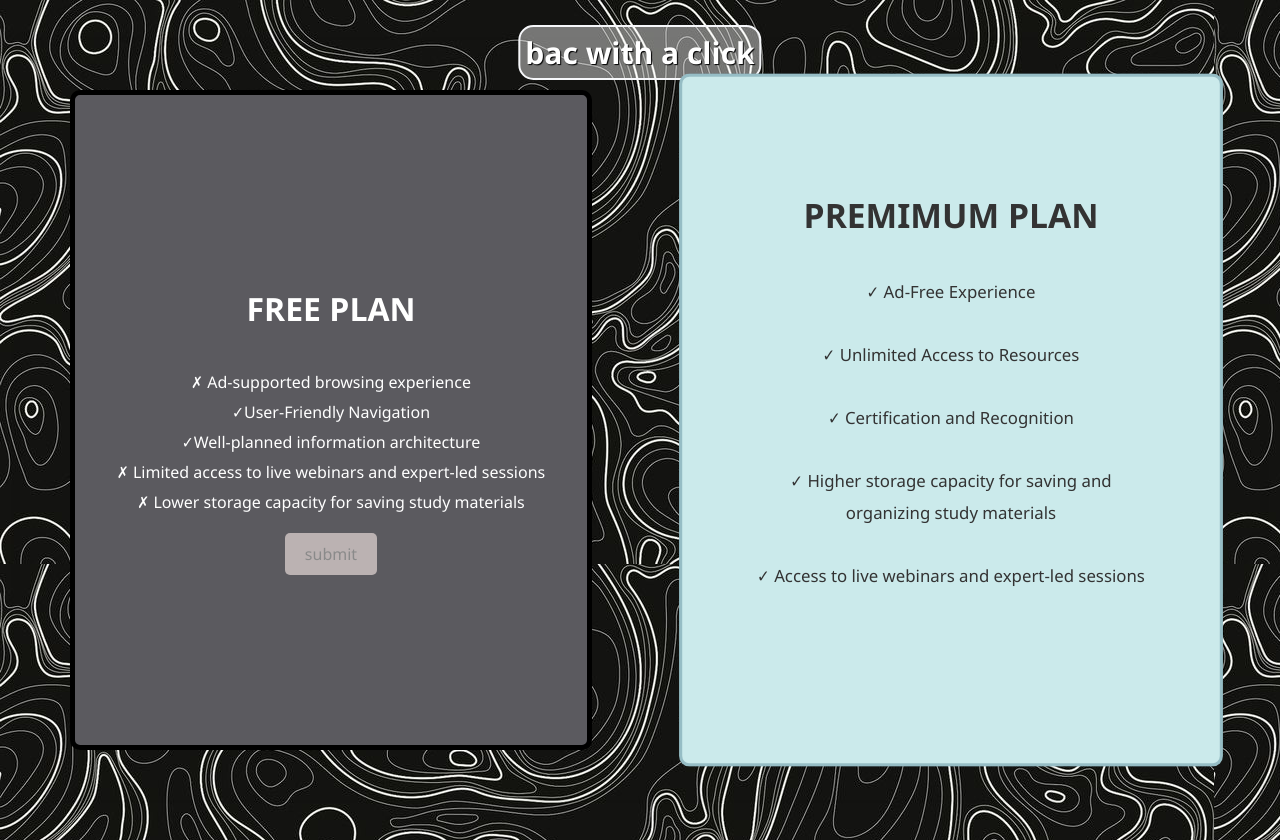
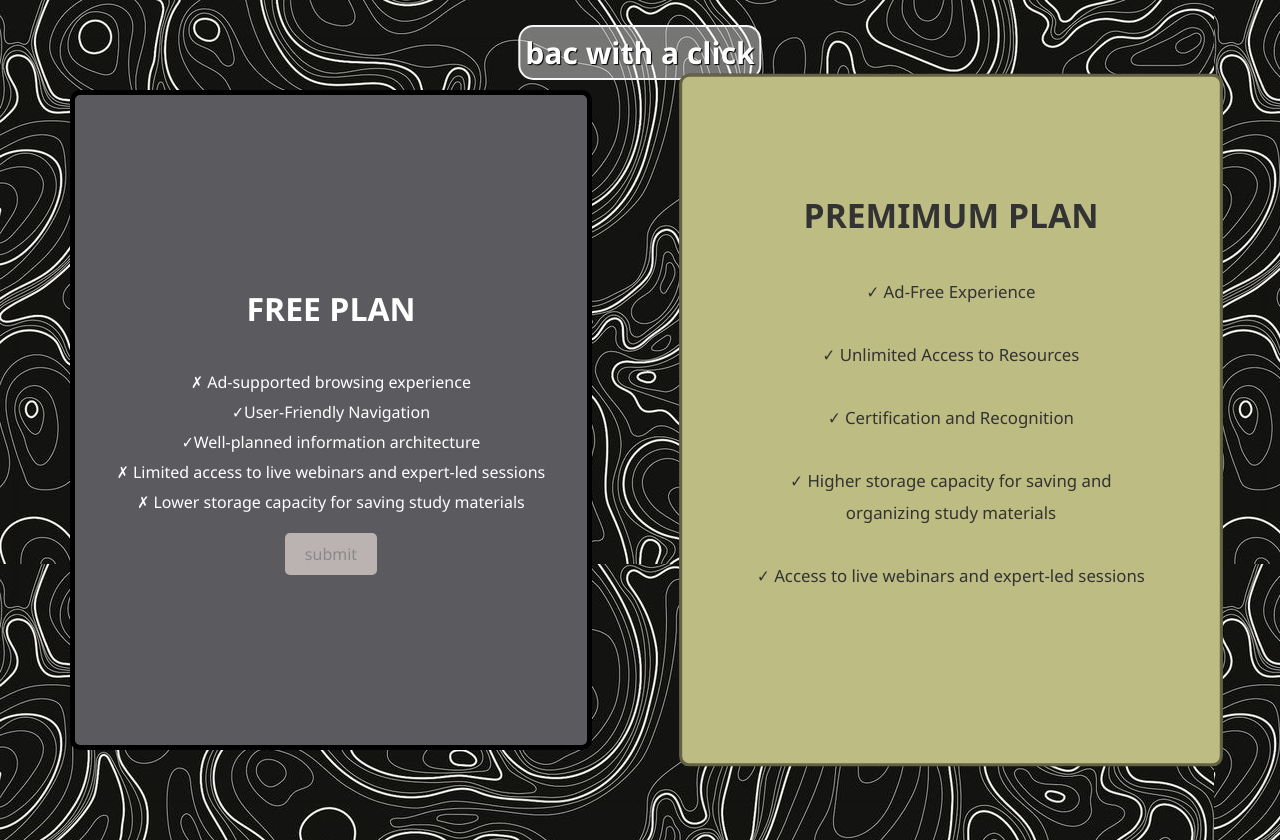
Before and after one commit to hachim112/bac-with-click.github.io, a plain HTML site: page index.html in a window 1280 px wide. In both pictures the pointer is over the element 950 px from the left and 420 px from the top of the page. Drawn offline with Linux system fonts and the light colour scheme.

Commit message:
commit changes

```diff
--- a/stylesindex.css
+++ b/stylesindex.css
@@ -70,9 +70,9 @@ p {
 }
 
 .split-right:hover {
-    background-color: #cbeaeb;
+    background-color: #bdbc82;
     transform: scale(1.05);
-    border: 3px solid rgba(92, 140, 155, 0.479);
+    border: 3px solid rgba(0, 0, 0, 0.479);
 }
 
 @media (max-width: 768px) {
```
